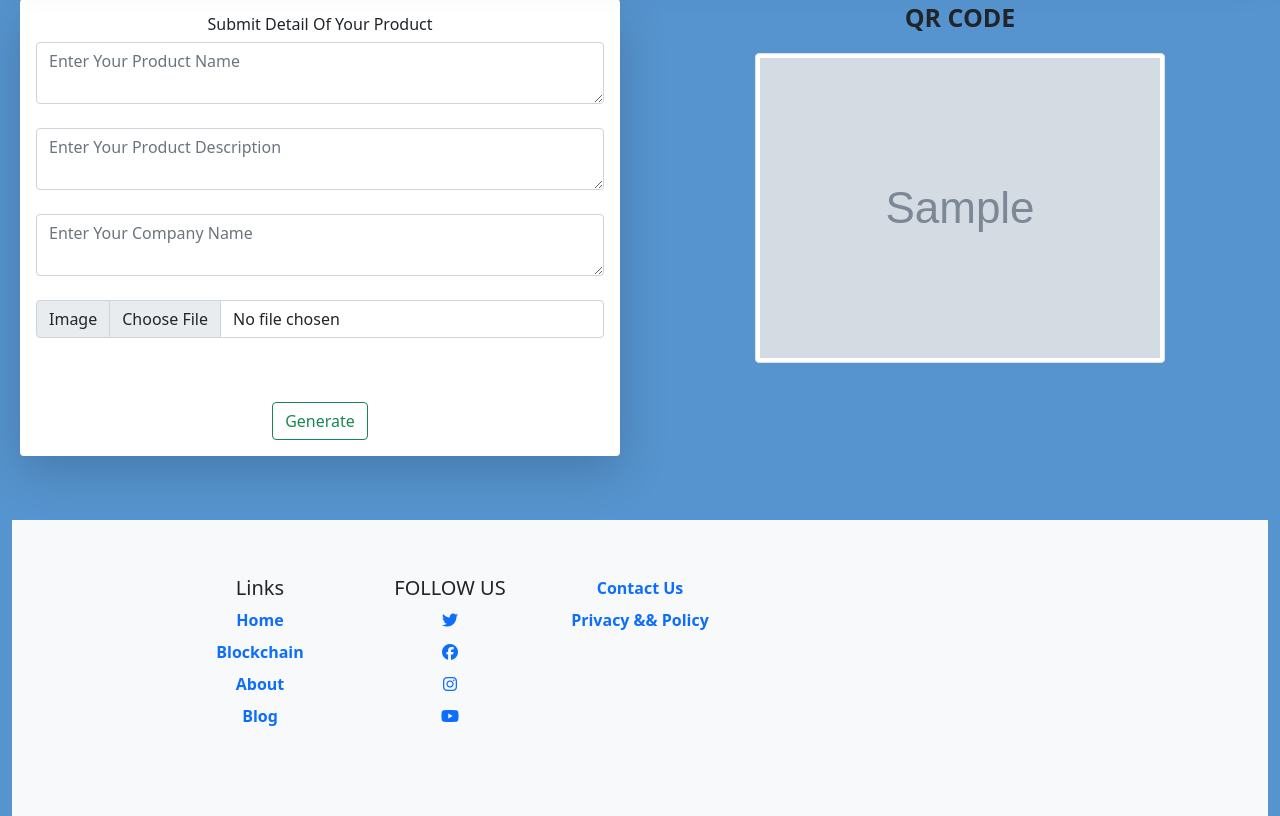
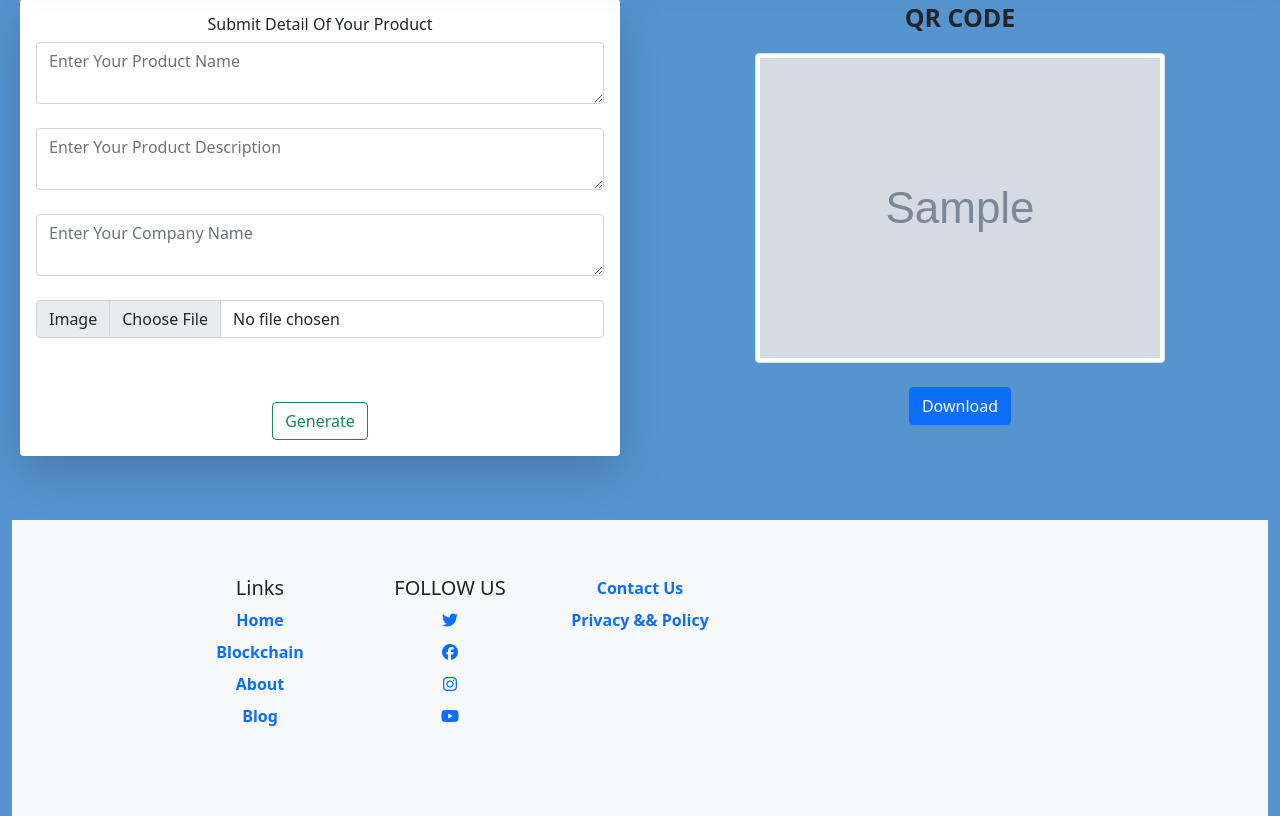
Before and after one commit to ARNAB-bughunter/AuthWithBlockchain, a Django app: template Base/templates/base/qrgenarate.html in a window 1280 px wide. Shown: the part 121-937 px from the top of the page. Run offline with Django 3.2, Linux system fonts and the light colour scheme; tables that the repository leaves empty hold one stand-in row (values such as "Sample post"); the template is opened without the code that fills it: values that come from a table or form of the project are taken from there, most other values are stand-ins (such as "Sample title", 1, 10 or a date in 2020); grey boxes marked "Sample" are stand-in pictures; some libraries are stand-ins or nearby versions.

Commit message:
download QR code

```diff
--- a/Base/templates/base/qrgenarate.html
+++ b/Base/templates/base/qrgenarate.html
@@ -28,6 +28,8 @@
       <p style="font-size: 25px;" class="fw-bolder">QR CODE</p>
       {% if product %}
           <img class="img-thumbnail" src="{{ product.QRcodePicture.url }}">
+          <br><br>
+          <a class="btn btn-primary" href="{{ product.QRcodePicture.url }}" role="button" download="">Download</a>
       {% else %}
 
       {% endif %}
```
